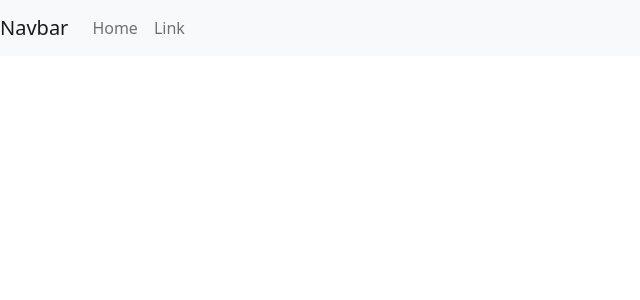
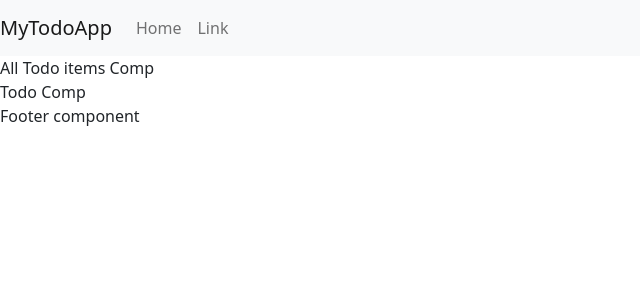
Before and after one commit to NehaSijaria/todo-app, a React (Create React App) app: page / in a window 1280 px wide. Shown: the top 300 px of the page, without its empty margins (0-640 px from the left). Built offline with nearby package versions, Linux system fonts and the light colour scheme.

Commit message:
pass data from parent to child via props

```diff
--- a/src/App.js
+++ b/src/App.js
@@ -1,10 +1,14 @@
 // import './App.css';
 import Navbar from './components/Navbar';
+import TodoItems from './components/TodoItems';
+import Footer from './components/Footer';
 
 function App() {
   return (
     <div>
-      <Navbar />
+      <Navbar title="MyTodoApp" />
+      <TodoItems />
+      <Footer />
     </div>
   );
 }
--- a/src/components/Navbar.js
+++ b/src/components/Navbar.js
@@ -1,9 +1,9 @@
 import React from 'react'
 
-export default function Navbar() {
+export default function Navbar(props) {
   return (
     <nav class="navbar navbar-expand-lg navbar-light bg-light">
-  <a class="navbar-brand" href="#">Navbar</a>
+  <a class="navbar-brand" href="#">{props.title}</a>
   <button class="navbar-toggler" type="button" data-toggle="collapse" data-target="#navbarSupportedContent" aria-controls="navbarSupportedContent" aria-expanded="false" aria-label="Toggle navigation">
     <span class="navbar-toggler-icon"></span>
   </button>
```
